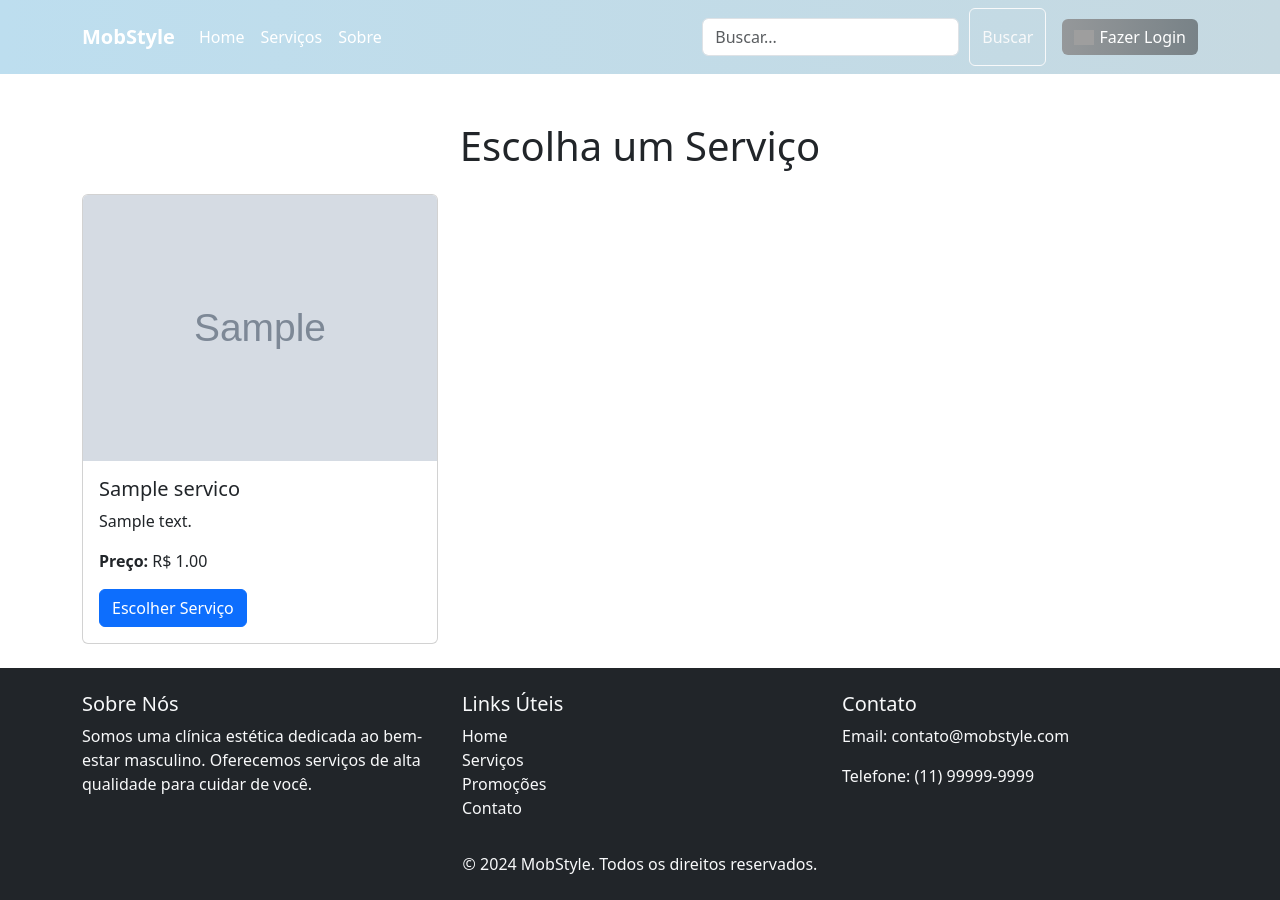
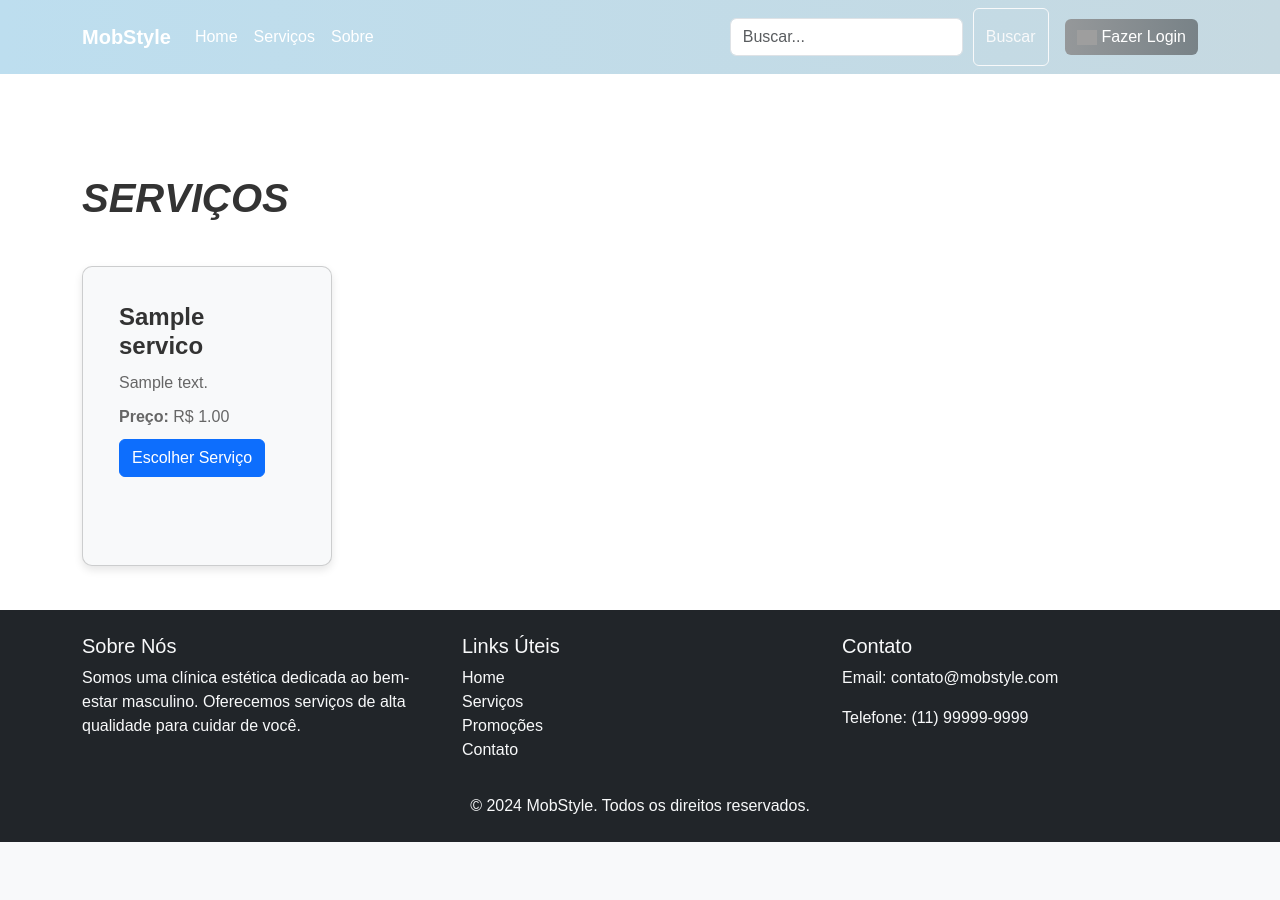
Before and after one commit to Joalbertosilva/Projeto-ClinicaEstetica-Django, a Django app: page /servicos/ in a window 1280 px wide. After the commit the page ends 842 px from the top, so only its background shows below. Run offline with Django 5.2, Linux system fonts and the light colour scheme; tables that the repository leaves empty hold one stand-in row (values such as "Sample post"); grey boxes marked "Sample" are stand-in pictures; parts of the project's set-up code (start-up, migrations or seed data) failed here and were passed over; grey boxes are pictures that could not be loaded.

Commit message:
Atualização dos serviços, com alterações do html e css

```diff
--- a/inicio/static/css/servicos.css
+++ b/inicio/static/css/servicos.css
@@ -3,6 +3,8 @@
     padding: 0;
     box-sizing: border-box;
 }
+
+@import url('https://fonts.googleapis.com/css2?family=Poppins:wght@300;400;600;700&display=swap');
 
 .navbar-custom {
     width: 100%;
@@ -34,3 +36,46 @@
     max-width: 350px;
     margin: 10px 10px 10px 0;
 }
+
+body {
+    font-family: 'Poppins', sans-serif;
+}
+h1 {
+    display: flex;
+    justify-content: left;
+    font-size: 2.5em;
+    color: #333;
+    font-weight: bold;
+    margin-top: 100px;
+    margin-bottom: 100px;
+    font-style: italic;
+    text-transform: uppercase;
+}
+
+.card{
+    margin: 20px 0;
+    padding: 20px;
+    border-radius: 10px;
+    background-color: #f8f9fa;
+    box-shadow: 0 4px 8px rgba(0, 0, 0, 0.1);
+    width: 250px;
+    height: 300px;
+}
+
+.card:hover{
+    transform: scale(1.05);
+    transition: 0.3s;
+}
+
+.card h5{
+    font-size: 1.5em;
+    color: #333;
+    font-weight: bold;
+    margin-bottom: 10px;
+}
+
+.card p{
+    font-size: 1em;
+    color: #666;
+    margin-bottom: 10px;
+}
--- a/inicio/templates/inicio/servicos.html
+++ b/inicio/templates/inicio/servicos.html
@@ -7,16 +7,11 @@ Serviços
 
 {% block content %}
 <div class="container mt-5">
-    <h1 class="text-center mb-4">Escolha um Serviço</h1>
+    <h1 class="text-center mb-4">Serviços</h1>
     <div class="row">
         {% for servico in servicos %}
         <div class="col-md-4 mb-4">
             <div class="card">
-                {% if servico.imagem %}
-                <img src="{{ servico.imagem.url }}" class="card-img-top" alt="{{ servico.nome }}">
-                {% else %}
-                <img src="{% static 'img/default-user.png' %}" class="card-img-top" alt="Foto padrão">
-                {% endif %}
                 <div class="card-body">
                     <h5 class="card-title">{{ servico.nome }}</h5>
                     <p class="card-text">{{ servico.descricao }}</p>
```
